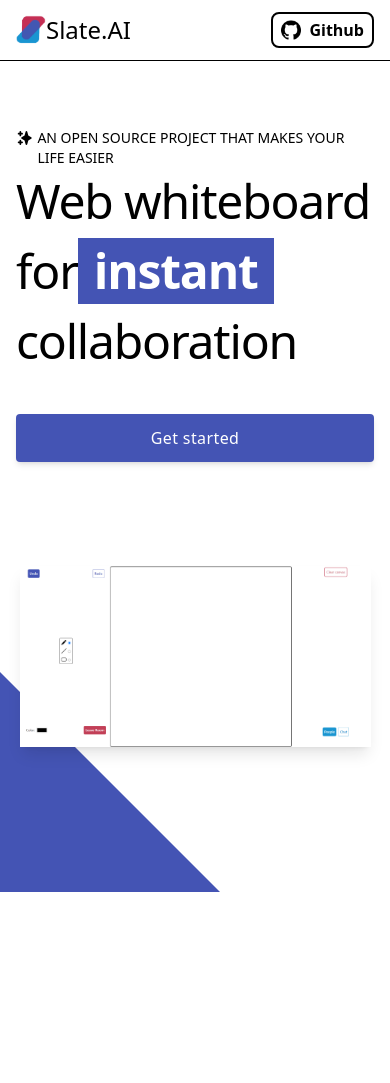
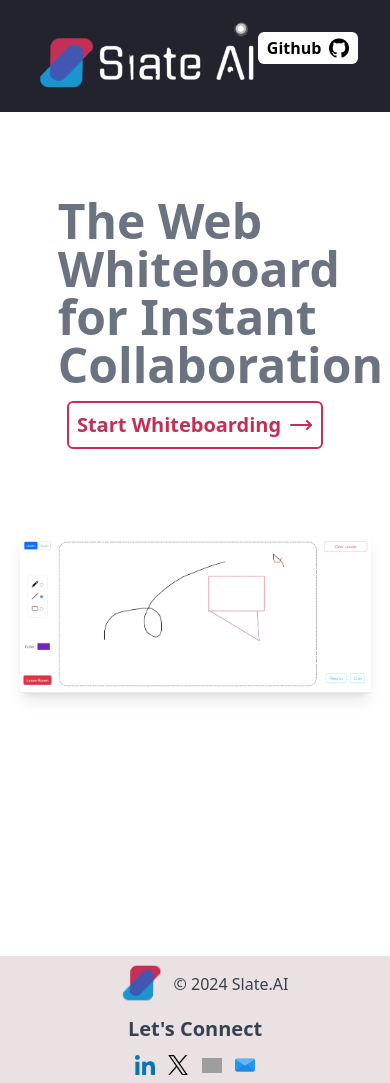
Before and after one commit to sd012gfhkhhvh/Slate.AI, a React (Vite) app in the folder client/: page / in a window 390 px wide. Before the commit the page ends 844 px from the top, so only its background shows below. Built offline with nearby package versions, Linux system fonts and the light colour scheme; no server answers; grey boxes are pictures that could not be loaded.

Commit message:
reverted back landing page UI

```diff
--- /dev/null
+++ b/client/src/components/Footer/index.css
@@ -0,0 +1,14 @@
+.footer {
+  background-color: rgb(234, 226, 226);
+  height: 15%;
+}
+
+.logo-social {
+  height: 1.3rem;
+  width: 1.3rem;
+}
+
+.socials {
+  width: 15%;
+  font-weight: 600;
+}
--- /dev/null
+++ b/client/src/components/Footer/index.jsx
@@ -0,0 +1,36 @@
+import "./index.css";
+import slateLogo from "../../assets/SlateAI-Logo.png";
+import linkedin from "../../assets/linkedin.png";
+import twitter from "../../assets/twitter.png";
+import insta from "../../assets/instagram.png";
+import mail from "../../assets/mailIcon.png";
+
+export const Footer = () => {
+  return (
+    <div className="h-[15%] bg-[#eae2e2] p-2  flex md:justify-between flex-col  md:flex-row  items-center">
+      <div className="flex justify-between items-center">
+        <img className="ml-5 mr-3 w-[40px]" src={slateLogo} alt="img" />
+        <span className="text-gray-700 "> &#169; 2024 Slate.AI</span>
+      </div>
+
+      {/* socials */}
+      <div className=" flex flex-col">
+        <p className="my-3 font-semibold text-center text-xl text-gray-700 ">{`Let's Connect`}</p>
+        <div className="flex justify-around items-center">
+          <a href={"https://www.linkedin.com/in/soham-das-15ab07174/"}>
+            <img className="w-[20px] " src={linkedin} alt="img" />
+          </a>
+          <a href={"https://twitter.com/Soham__Das_"}>
+            <img className="w-[20px]" src={twitter} alt="img" />
+          </a>
+          <a href={"https://www.instagram.com/soham_das_/"}>
+            <img className="w-[20px]" src={insta} alt="img" />
+          </a>
+          <a href={"mailto: sohamdas.nest@gmail.com"}>
+            <img className="w-[20px]" src={mail} alt="img" />
+          </a>
+        </div>
+      </div>
+    </div>
+  );
+};
--- /dev/null
+++ b/client/src/components/Navbar/index.css
@@ -0,0 +1,8 @@
+.main-nav {
+  height: 15%;
+  background: #23232e;
+}
+
+.main-logo {
+  height: 7rem;
+}
--- a/client/src/components/Navbar/index.jsx
+++ b/client/src/components/Navbar/index.jsx
@@ -1,40 +1,19 @@
+import "./index.css";
 import githubIcon from "../../assets/github.png";
-import logo from "../../assets/SlateAI-Logo.png";
+import logo from "../../assets/slateAI-logo-dark.png";
 export const Navbar = () => {
   return (
-    <div className="flex justify-center items-center ">
-      <div className="flex  bg-clip-padding  fixed z-30 justify-center items-center bg-white top-0 w-[100vw] border-black border-solid border-b-[1px] ">
-        <div className="flex rounded-md px-4 py-1  h-[60px] md:h-[80px] bg-white justify-between items-center w-[100%] max-w-[1200px]">
-          <div className="">
-            <div className="flex my-4  justify-center items-center ">
-              <div className="">
-                <img
-                  className="w-[30px] md:w-[40px] lg:w-[50px] h-auto object-cover transition-all"
-                  src={logo}
-                  alt="logo"
-                />
-              </div>
-              <h2 className="lg:text-4xl md:text-3xl text-2xl transition-all">
-                Slate.AI
-              </h2>
-            </div>
-          </div>
-
-          <div>
-            <a
-              href={"https://github.com/sd012gfhkhhvh/Slate.AI"}
-              className=" no-underline bg-white text-black font-semibold px-2 py-1 flex justify-center items-center gap-2 transition-all border-black border-solid border-[2px] rounded-lg lg:text-xl md:text-lg text-md "
-            >
-              <img
-                className="lg:w-[40px] md:w-[30px] w-[20px] transition-all"
-                src={githubIcon}
-                alt="img"
-              />
-              <span className="">Github</span>
-            </a>
-          </div>
-        </div>
+    <div className=" h-[15%] bg-[#23232e] flex justify-between align-center">
+      <div>
+        <img className="h-[7rem] ml-5" src={logo} alt="logo" />
       </div>
+      <a
+        href={"https://github.com/sd012gfhkhhvh/Slate.AI"}
+        className="p-3 py-4 rounded-md h-[30px] mt-8 flex justify-center items-center gap-2 no-underline text-black mr-8 font-bold bg-white"
+      >
+        <span className="">Github</span>
+        <img className="w-[20px] h-[20px]" src={githubIcon} alt="img" />
+      </a>
     </div>
   );
 };
--- a/client/src/index.css
+++ b/client/src/index.css
@@ -3,25 +3,5 @@
 @tailwind utilities;
 
 body {
-  /* overflow-x: hidden; */
+  overflow-x: hidden;
 }
-
-/* width */
-::-webkit-scrollbar {
-  width: 20px;
-}
-
-/* Track */
-::-webkit-scrollbar-track {
-  background: #f1f1f1;
-}
-
-/* Handle */
-::-webkit-scrollbar-thumb {
-  background: #4454b4;
-}
-
-/* Handle on hover */
-::-webkit-scrollbar-thumb:hover {
-  background: #c32f57;
-}
--- a/client/src/pages/Home/index.jsx
+++ b/client/src/pages/Home/index.jsx
@@ -1,9 +1,15 @@
 /* eslint-disable no-unused-vars */
-import { Link, useNavigate } from "react-router-dom";
+import { useNavigate } from "react-router-dom";
+
+import { Footer } from "../../components/Footer";
 import { Navbar } from "../../components/Navbar";
-import canvasImage from "../../assets/canvas-2.png";
+import "./index.css";
 
 //icons and images
+import { MoveRight } from "lucide-react";
+
+import demoImg from "../../assets/slateAI-canvas.png";
+
 export const Home = () => {
   const navigate = useNavigate();
 
@@ -16,108 +22,34 @@
     <>
       <Navbar />
 
-      <div className="w-11 fixed -z-10 bottom-52 left-0 scale-[900%] overflow-hidden inline-block">
-        <div className="h-16 bg-[#4454b4] -rotate-45 transform origin-bottom-right"></div>
-      </div>
+      <section className="flex justify-center items-center">
+        <div className="flex flex-col md:flex-row justify-center items-center h-[100vh] w-[90vw] md:pt-20 max-w-[2000px] ">
+          <div className="md:w-[50%] w-[100%] flex flex-col justify-center md:items-start items-center md:pt-20 md:justify-start h-[100%] ">
+            <h1 className="w-[10ch] lg:text-6xl text-5xl font-semibold text-gray-500">
+              The Web Whiteboard for Instant Collaboration
+            </h1>
+            <button
+              onClick={handleClick}
+              className="rounded-md hover:bg-[#c32f57] text-[#c32f57] hover:text-white transition-all border-2 border-solid border-[#c32f57] p-2 mt-3 font-bold text-xl flex justify-center items-center gap-2"
+            >
+              Start Whiteboarding
+              <MoveRight />
+            </button>
+          </div>
 
-      <div className="mt-12">
-        <div className="mx-auto h-full px-4 py-20 md:py-36 sm:max-w-xl md:max-w-full md:px-24 lg:max-w-screen-xl lg:px-8">
-          <div className="flex flex-col items-center justify-between lg:flex-row">
-            <div className=" ">
-              <div className="lg:max-w-xl lg:pr-5">
-                <p className="flex text-sm uppercase text-black">
-                  <svg
-                    xmlns="http://www.w3.org/2000/svg"
-                    className="mr-1 inline h-5 w-5"
-                    viewBox="0 0 20 20"
-                    fill="currentColor"
-                  >
-                    <path
-                      fillRule="evenodd"
-                      d="M5 2a1 1 0 011 1v1h1a1 1 0 010 2H6v1a1 1 0 01-2 0V6H3a1 1 0 010-2h1V3a1 1 0 011-1zm0 10a1 1 0 011 1v1h1a1 1 0 110 2H6v1a1 1 0 11-2 0v-1H3a1 1 0 110-2h1v-1a1 1 0 011-1zM12 2a1 1 0 01.967.744L14.146 7.2 17.5 9.134a1 1 0 010 1.732l-3.354 1.935-1.18 4.455a1 1 0 01-1.933 0L9.854 12.8 6.5 10.866a1 1 0 010-1.732l3.354-1.935 1.18-4.455A1 1 0 0112 2z"
-                      clipRule="evenodd"
-                    />
-                  </svg>
-                  An open source project that makes your life easier
-                </p>
-                <h2 className="mb-6 max-w-lg text-5xl font-light leading-snug tracking-tight text-black sm:text-7xl sm:leading-snug">
-                  Web whiteboard for
-                  <span className="my-1 inline-block  bg-[#4454b4] px-4 font-bold text-white">
-                    instant
-                  </span>
-                  collaboration
-                </h2>
-              </div>
-              <div className="mt-10 flex flex-col items-center md:flex-row">
-                <Link
-                  to={"/form"}
-                  className="mb-3 no-underline inline-flex h-12 w-full items-center justify-center rounded bg-[#4454b4] px-6 font-medium tracking-wide text-white shadow-md transition hover:bg-blue-800 focus:outline-none md:mr-4 md:mb-0 md:w-auto"
-                >
-                  Get started
-                </Link>
-              </div>
-            </div>
-
-            <div className="relative hidden lg:ml-32 lg:block lg:w-1/2">
-              <svg
-                xmlns="http://www.w3.org/2000/svg"
-                className="my-6 mx-auto h-10 w-10 animate-bounce rounded-full bg-blue-50 p-2 lg:hidden"
-                fill="none"
-                viewBox="0 0 24 24"
-                stroke="currentColor"
-                strokeWidth="2"
-              >
-                <path
-                  strokeLinecap="round"
-                  strokeLinejoin="round"
-                  d="M16 17l-4 4m0 0l-4-4m4 4V3"
-                />
-              </svg>
-              <div className="abg-orange-400 mx-auto w-fit overflow-hidden rounded-[6rem] rounded-br-none rounded-tl-none">
-                <svg
-                  xmlns="http://www.w3.org/2000/svg"
-                  className="absolute -left-10 -top-20 h-28 w-28 rounded-xl bg-white text-yellow-400"
-                  viewBox="0 0 20 20"
-                  fill="currentColor"
-                >
-                  <path
-                    fillRule="evenodd"
-                    d="M3 3a1 1 0 000 2v8a2 2 0 002 2h2.586l-1.293 1.293a1 1 0 101.414 1.414L10 15.414l2.293 2.293a1 1 0 001.414-1.414L12.414 15H15a2 2 0 002-2V5a1 1 0 100-2H3zm11.707 4.707a1 1 0 00-1.414-1.414L10 9.586 8.707 8.293a1 1 0 00-1.414 0l-2 2a1 1 0 101.414 1.414L8 10.414l1.293 1.293a1 1 0 001.414 0l4-4z"
-                    clipRule="evenodd"
-                  />
-                </svg>
-                <svg
-                  xmlns="http://www.w3.org/2000/svg"
-                  className="absolute right-0 -bottom-20 h-28 w-28 rounded-xl bg-white text-yellow-400"
-                  viewBox="0 0 20 20"
-                  fill="currentColor"
-                >
-                  <path
-                    fillRule="evenodd"
-                    d="M5 2a1 1 0 011 1v1h1a1 1 0 010 2H6v1a1 1 0 01-2 0V6H3a1 1 0 010-2h1V3a1 1 0 011-1zm0 10a1 1 0 011 1v1h1a1 1 0 110 2H6v1a1 1 0 11-2 0v-1H3a1 1 0 110-2h1v-1a1 1 0 011-1zM12 2a1 1 0 01.967.744L14.146 7.2 17.5 9.134a1 1 0 010 1.732l-3.354 1.935-1.18 4.455a1 1 0 01-1.933 0L9.854 12.8 6.5 10.866a1 1 0 010-1.732l3.354-1.935 1.18-4.455A1 1 0 0112 2z"
-                    clipRule="evenodd"
-                  />
-                </svg>
-
-                <div className="flex w-96 flex-wrap">
-                  <div className="h-48 w-1/2 rounded-full rounded-br-none bg-[#c32f57]"></div>
-                  <div className="h-48 w-1/2 rounded-[6rem] rounded-br-none rounded-tl-none bg-[#1995D1]"></div>
-                  <div className="h-48 w-1/2 rounded-full rounded-b-none rounded-br-none bg-yellow-400"></div>
-                  <div className="h-48 w-1/2 rounded-full rounded-t-none rounded-br-none bg-[#4454b4]"></div>
-                </div>
-              </div>
+          <div className="md:w-[50%] w-[100%] h-[100%] ">
+            <div className="h-[100%]">
+              <img
+                className="md:h-[50%] object-contain shadow-lg"
+                src={demoImg}
+                alt="img"
+              />
             </div>
           </div>
         </div>
-      </div>
+      </section>
 
-      <div className="p-3 flex justify-center items-center">
-        <img
-          src={canvasImage}
-          alt=""
-          className="md:w-[90vw] sm:w-[70vw] w-[90vw] max-w-[1300px] shadow-lg mb-3"
-        />
-      </div>
+      <Footer />
     </>
   );
 };
```
Also changed, not shown: client/src/pages/RoomPage/index.jsx (+63 -19 lines), client/src/assets/canvas-2.png.
